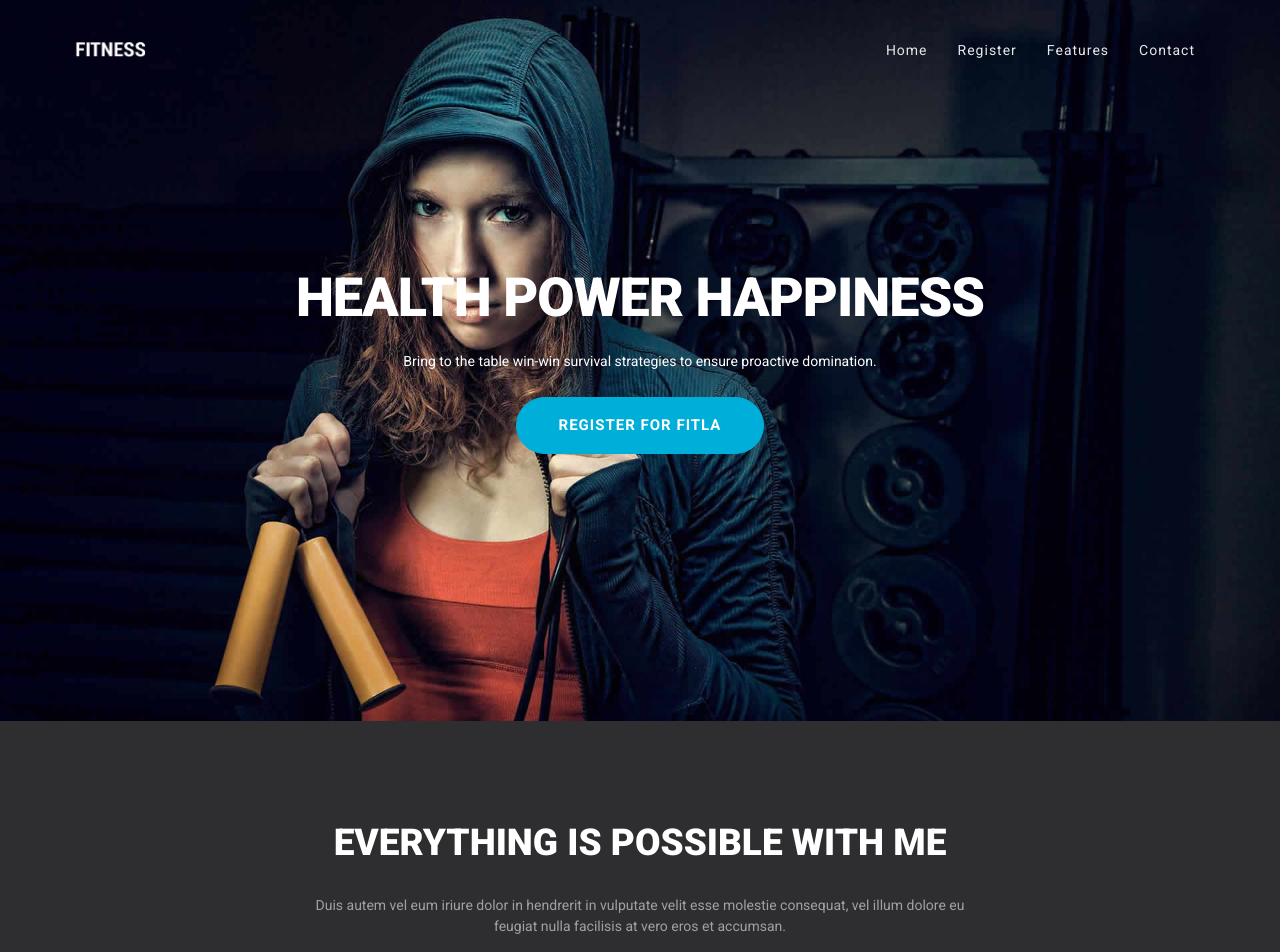
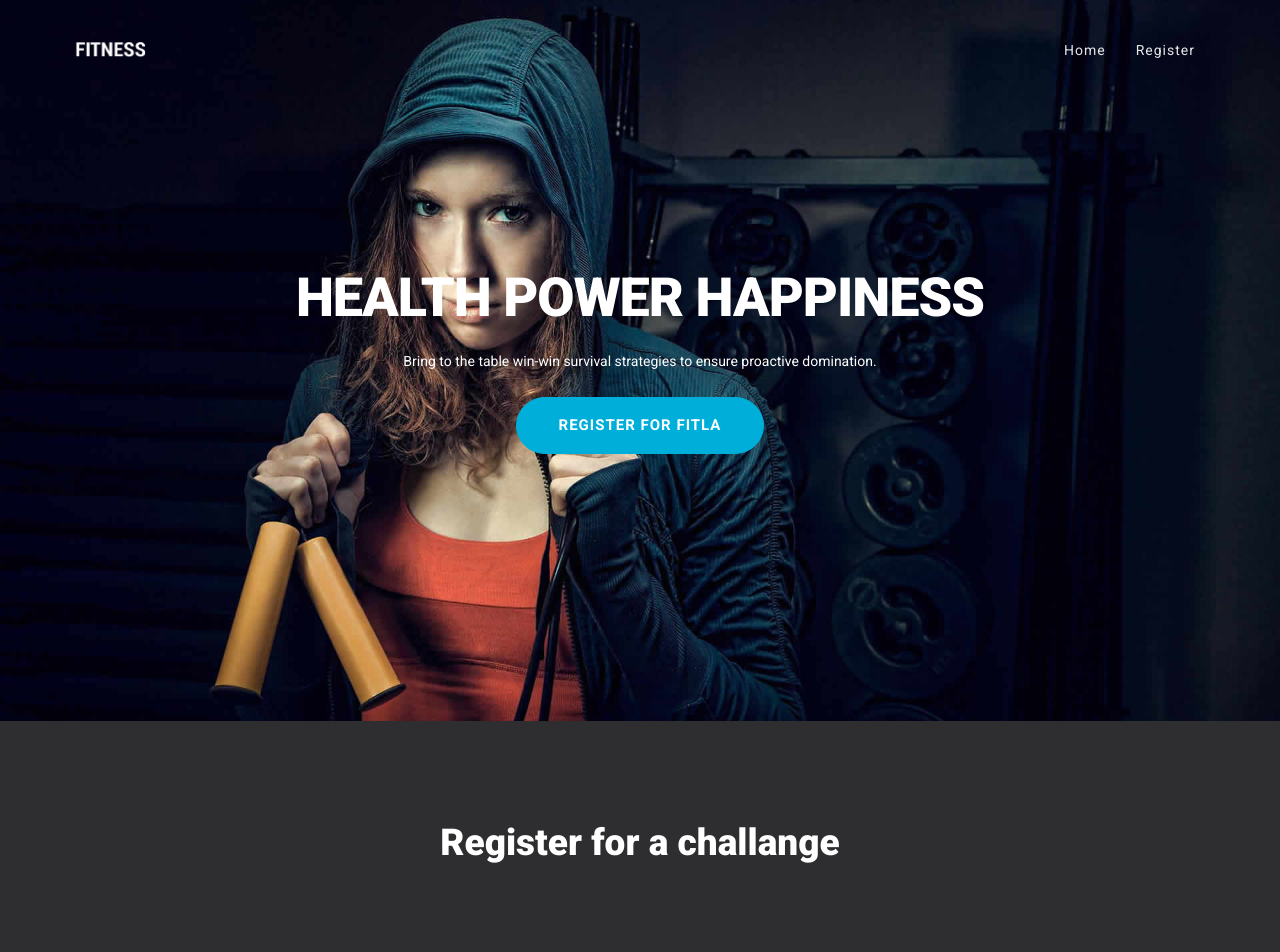
Before and after one commit to gauravs5512/fitla-registration, an Angular app: page / in a window 1280 px wide. Shown: the top 952 px of the page. Built offline with nearby package versions, Linux system fonts and the light colour scheme.

Commit message:
fitla registration page

```diff
--- a/src/app/app.component.html
+++ b/src/app/app.component.html
@@ -12,8 +12,8 @@
           <ul class="nav navbar-nav">
             <li><a class="page-scroll" href="#main">Home</a></li>
             <li><a class="page-scroll" href="#classes">Register</a></li>
-            <li><a class="page-scroll" href="#features">Features</a></li>
-            <li><a class="page-scroll" href="#contact">Contact</a></li>
+            <!-- <li><a class="page-scroll" href="#features">Features</a></li>
+            <li><a class="page-scroll" href="#contact">Contact</a></li> -->
           </ul>
         </div>
       </div>
@@ -37,8 +37,8 @@
     <div class="pitch text-center" id="classes">
       <div class="container">
         <div class="pitch-intro">
-          <h1 class="wow fadeInDown" data-wow-delay="0.2s">EVERYTHING IS POSSIBLE WITH ME</h1>
-          <p class="wow fadeInDown" data-wow-delay="0.2s">Duis autem vel eum iriure dolor in hendrerit in vulputate velit esse molestie consequat, vel illum dolore eu feugiat nulla facilisis at vero eros et accumsan.</p>
+          <h1 class="wow fadeInDown" data-wow-delay="0.2s">Register for a challange</h1>
+          <!-- <p class="wow fadeInDown" data-wow-delay="0.2s">Duis autem vel eum iriure dolor in hendrerit in vulputate velit esse molestie consequat, vel illum dolore eu feugiat nulla facilisis at vero eros et accumsan.</p> -->
         </div>
         <div class="col-md-12">
           <app-registration></app-registration>
@@ -46,7 +46,7 @@
       </div>
     </div>
     <!-- Features Section -->
-    <div class="app-features text-center" id="features">
+    <!-- <div class="app-features text-center" id="features">
       <div class="container">
         <h1 class="wow fadeInDown" data-wow-delay="0.1s">My promise to you</h1>
         <p class="wow fadeInDown" data-wow-delay="0.2s"> Aliquam sagittis ligula et sem lacinia, ut facilisis enim sollicitudin. Proin nisi est,<br class="hidden-xs">
@@ -93,9 +93,9 @@
           </div>
         </div>
       </div>
-    </div>
+    </div> -->
     <!-- Split Feature1 Section -->
-    <div class="split-features">
+    <!-- <div class="split-features">
       <div class="col-md-6 nopadding">
         <div class="split-image"> <img class="img-responsive wow fadeIn" src="../assets/images/app_image.png" alt="Image" /> </div>
       </div>
@@ -112,9 +112,9 @@
           </ul>
         </div>
       </div>
-    </div>
+    </div> -->
      <!-- Split Feature2 Section -->
-    <div class="split-features2">
+    <!-- <div class="split-features2">
       <div class="col-md-6 nopadding">
         <div class="split-content second">
           <h1 class="wow fadeInUp">See The Results and Feel the difference</h1>
@@ -130,9 +130,9 @@
       <div class="col-md-6 nopadding">
         <div class="split-image"> <img class="img-responsive wow fadeIn" src="../assets/images/app_image2.png" alt="Image" /> </div>
       </div>
-    </div>
+    </div> -->
      <!-- Split Feature3 Section -->
-    <div class="split-features">
+    <!-- <div class="split-features">
       <div class="col-md-6 nopadding">
         <div class="split-image"> <img class="img-responsive wow fadeIn" src="../assets/images/gym-3.jpg" alt="Image" /> </div>
       </div>
@@ -149,15 +149,7 @@
           </ul>
         </div>
       </div>
-    </div>
-     <!-- Bold call to action Section -->
-    <div class="feature-sub">
-      <div class="container">
-        <div class="sub-inner">
-          <h1 class="wow fadeInUp">If it’s not personal, It’s not possible! See The Results and Feel the difference immediatly.</h1>
-          <a href="#" class="btn btn-action wow fadeInUp">Get Started</a> </div>
-      </div>
-    </div>
+    </div> -->
     <!-- Footer Section -->
     <div class="footer" id="contact">
       <div class="container">
```
